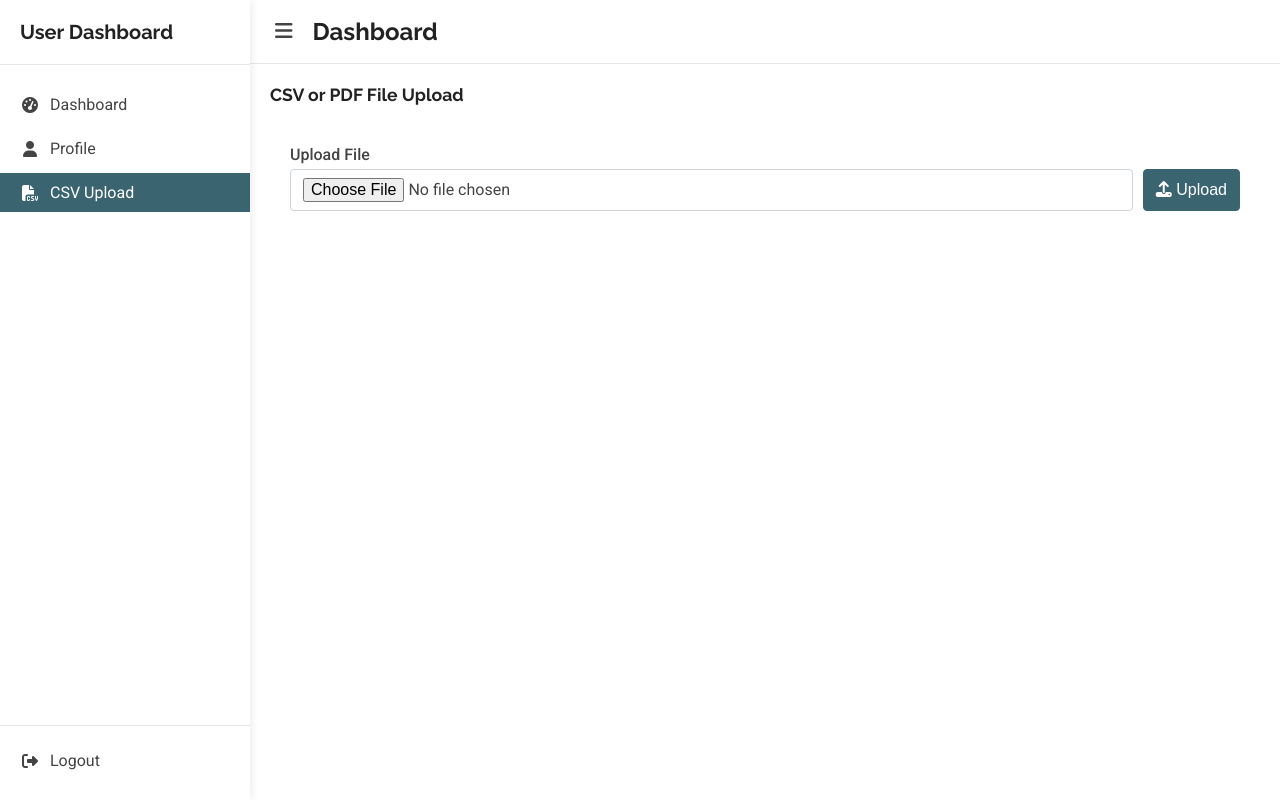
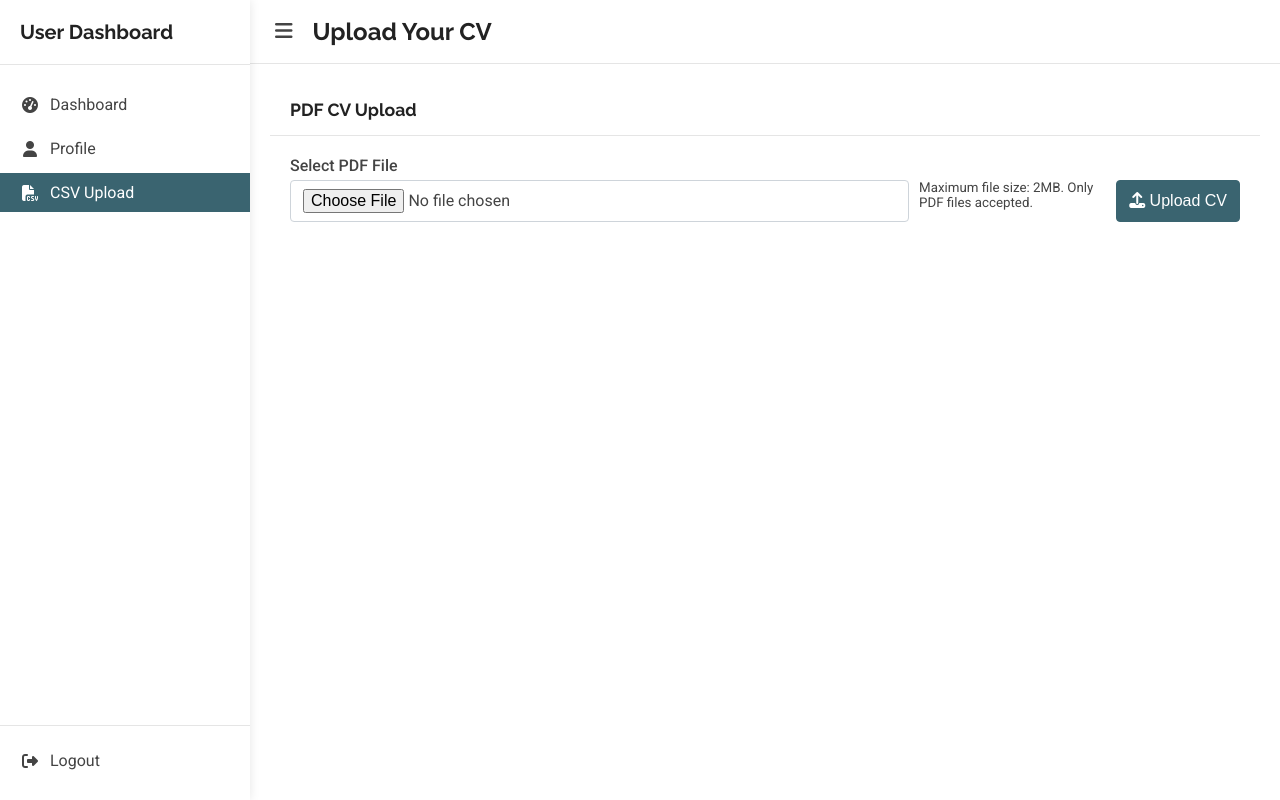
Before and after one commit to alineFhassan/EECE798N_Project, a Flask app: page /upload_cv in a window 1280 px wide. Run offline with Flask 3, Linux system fonts and the light colour scheme; the visitor is signed in with stand-in values (Sample User, id 1).

Commit message:
make sure that upload cv handle pdf file

```diff
--- a/frontend/app.py
+++ b/frontend/app.py
@@ -106,12 +106,22 @@ def signup():
 
     return render_template('signup.html')
 
-# Upload CV
+### Upload CV ###
+
+# Configuration of allowed file
+ALLOWED_EXTENSIONS = {'pdf'} # alowed extension
+MAX_CONTENT_LENGTH = 2 * 1024 * 1024  # 2MB limit
+
+# function to the allowed file
+def allowed_file(filename):
+    return '.' in filename and \
+           filename.rsplit('.', 1)[1].lower() in ALLOWED_EXTENSIONS
+
 @app.route('/upload_cv', methods=['GET', 'POST'])
 def upload_cv():
-    # if 'user_id' not in session:
-    #     flash('Please login first', 'error')
-    #     return redirect(url_for('login'))
+    if 'user_id' not in session:
+        flash('Please login first', 'error')
+        return redirect(url_for('login'))
 
     if request.method == 'POST':
         if 'file' not in request.files:
@@ -125,7 +135,7 @@ def upload_cv():
 
         if file and allowed_file(file.filename):
             try:
-                # Send file to CV extraction service
+                # Extract content of cv file
                 files = {'file': (file.filename, file.stream, file.mimetype)}
                 response = requests.post(
                     "http://cv-extraction:5001/extract-cv",
@@ -135,10 +145,10 @@ def upload_cv():
                 if response.status_code == 200:
                     cv_data = response.json().get('cv_data', {})
 
-                    # Save to database with user_id
+
                     # save csv info using user id
                     save_response = requests.post(
-                        f"{DATABASE_URL}/add_application",
+                        f"{DATABASE_URL}/add_applicantion",
                         json={
                             'cv_data': cv_data,
                             'user_id': session['user_id']
--- a/frontend/static/assets/css/dashboard.css
+++ b/frontend/static/assets/css/dashboard.css
@@ -518,8 +518,8 @@
   margin-left: 5px;
 }
 
-/* CSV Preview */
-.csv-preview {
+/* pdf Preview */
+.pdf-preview {
   margin-top: 20px;
 }
 
--- a/frontend/templates/upload_cv.html
+++ b/frontend/templates/upload_cv.html
@@ -1,47 +1,58 @@
 {% extends "base_jobseeker.html" %}
 
 {% block content %}
-
 <div class="main-content">
   <header class="dashboard-header">
     <button class="sidebar-toggle" id="sidebarToggle">
       <i class="fas fa-bars"></i>
     </button>
-    <h1 class="dashboard-title">Dashboard</h1>
+    <h1 class="dashboard-title">Upload Your CV</h1>
   </header>
 
   <main class="dashboard-main">
-    <div class="dashboard-stats">
-
-        <h3 class="card-title">CSV or PDF File Upload</h3>
+    <div class="dashboard-card">
+      <div class="card-header">
+        <h3 class="card-title">PDF CV Upload</h3>
       </div>
       <div class="card-content">
-        <div id="csvAlert" class="alert hidden"></div>
+        <!-- Alert container - changed classes for better visibility -->
+        <div id="pdfAlert" class="alert hidden" role="alert"></div>
 
-        <form id="csvForm" class="csv-form" method="POST" enctype="multipart/form-data">
+        <!-- Form - added proper enctype and action -->
+        <form id="pdfForm" class="pdf-form" method="POST" enctype="multipart/form-data" action="{{ url_for('upload_cv') }}">
           <div class="form-group">
-            <label for="csvFile" class="form-label">Upload File</label>
+            <label for="pdfFile" class="form-label">Select PDF File</label>
             <div class="file-upload-container">
-              <input type="file" id="csvFile" name="csvFile" accept=".pdf" class="form-input">
-              <button type="submit" class="btn btn-primary">
-                <i class="fas fa-upload"></i> Upload
+              <!-- File input - added aria-describedby for accessibility -->
+              <input type="file" id="pdfFile" name="pdfFile" accept=".pdf" class="form-input"
+                     aria-describedby="fileHelp">
+              <small id="fileHelp" class="form-text text-muted">
+                Maximum file size: 2MB. Only PDF files accepted.
+              </small>
+              <button type="submit" class="btn btn-primary upload-btn">
+                <i class="fas fa-upload"></i> Upload CV
               </button>
             </div>
           </div>
         </form>
 
-        <div id="fileInfo" class="mt-3 hidden">
-          <strong>Selected File:</strong> <span id="fileName"></span> <span id="fileSize"></span>
+        <!-- File info display - added more semantic markup -->
+        <div id="fileInfo" class="file-info mt-3 hidden">
+          <strong>Selected File:</strong>
+          <span id="fileName" class="file-name"></span>
+          <span id="fileSize" class="file-size"></span>
         </div>
 
-        <div id="csvPreview" class="csv-preview hidden">
-          <h4>Preview:</h4>
-          <div class="table-container">
-            <table id="previewTable" class="data-table"></table>
+        <!-- Optional: Add a loading indicator (alternative to button spinner) -->
+        <div id="loadingIndicator" class="loading-indicator hidden">
+          <div class="spinner-border text-primary" role="status">
+            <span class="sr-only">Loading...</span>
           </div>
+          <span class="loading-text">Processing your CV...</span>
         </div>
       </div>
     </div>
   </main>
 </div>
+
 {% endblock %}
```
Also changed, not shown: frontend/static/assets/js/upload_cv.js (+66 -9 lines).
